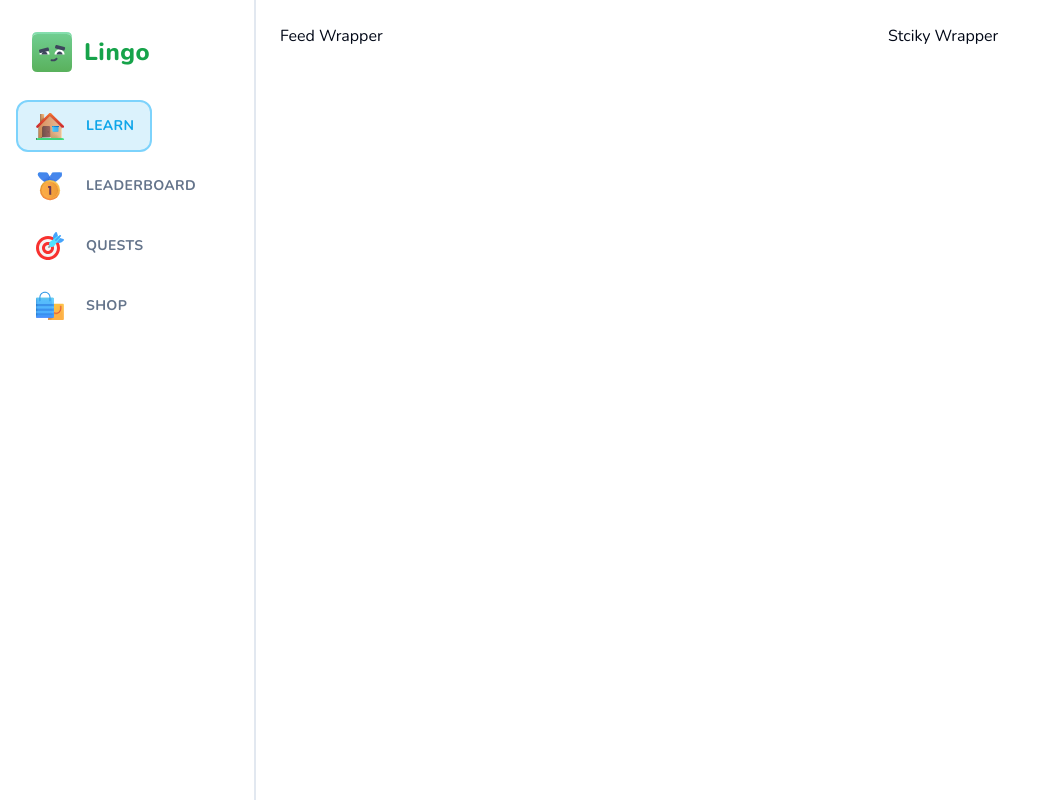
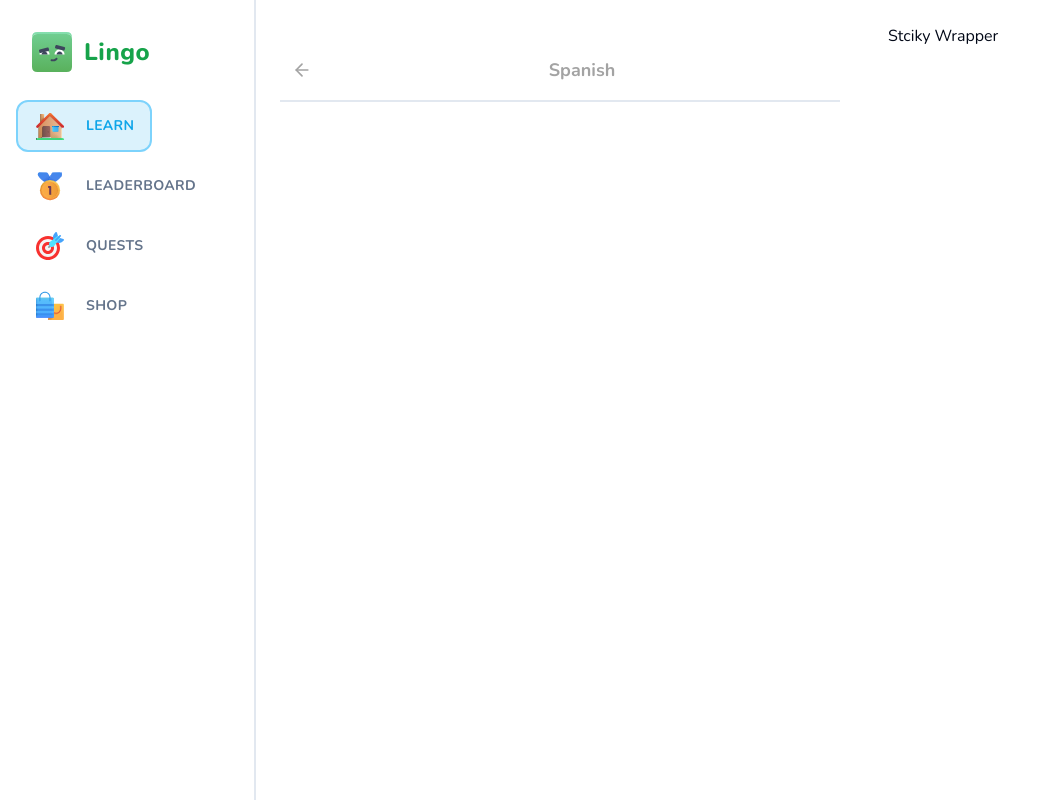
Before and after one commit to tusharchemate/lingo, a Next.js app: page /learn in a window 1280 px wide. Shown: the whole page, without its empty margins (0-1045 px from the left). Built offline with nearby package versions, Linux system fonts and the light colour scheme.

Commit message:
added header page in app

```diff
--- /dev/null
+++ b/app/(main)/learn/header.tsx
@@ -0,0 +1,23 @@
+import { Button } from "@/components/ui/button";
+import { ArrowLeft } from "lucide-react";
+import Link from "next/link";
+
+type Props = {
+  title: string;
+};
+
+const Header = ({ title }: Props) => {
+  return (
+    <div className="sticky top-0 bg-white pb-3 lg:pt-[28px] flex items-center justify-between border-b-2 mb-5 text-neutral-400  lg:z-50">
+      <Link href={"/courses"}>
+        <Button variant="ghost" size="sm">
+          <ArrowLeft className="h-5 w-5 stroke-2 text-neutral-400" />
+        </Button>
+      </Link>
+      <h1 className="font-bold text-lg">{title}</h1>
+      <div />
+    </div>
+  );
+};
+
+export default Header;
--- a/app/(main)/learn/page.tsx
+++ b/app/(main)/learn/page.tsx
@@ -1,11 +1,14 @@
 import FeedWrapper from "@/components/feed-wrapper";
 import StickyWrapper from "@/components/sticky-wrapper";
+import Header from "./header";
 
 const LearnPage = () => {
   return (
     <div className="flex flex-row-reverse gap-[48px] px-6">
       <StickyWrapper> Stciky Wrapper </StickyWrapper>
-      <FeedWrapper > Feed Wrapper </FeedWrapper>
+      <FeedWrapper>
+        <Header title="Spanish" />
+      </FeedWrapper>
     </div>
   );
 };
```
